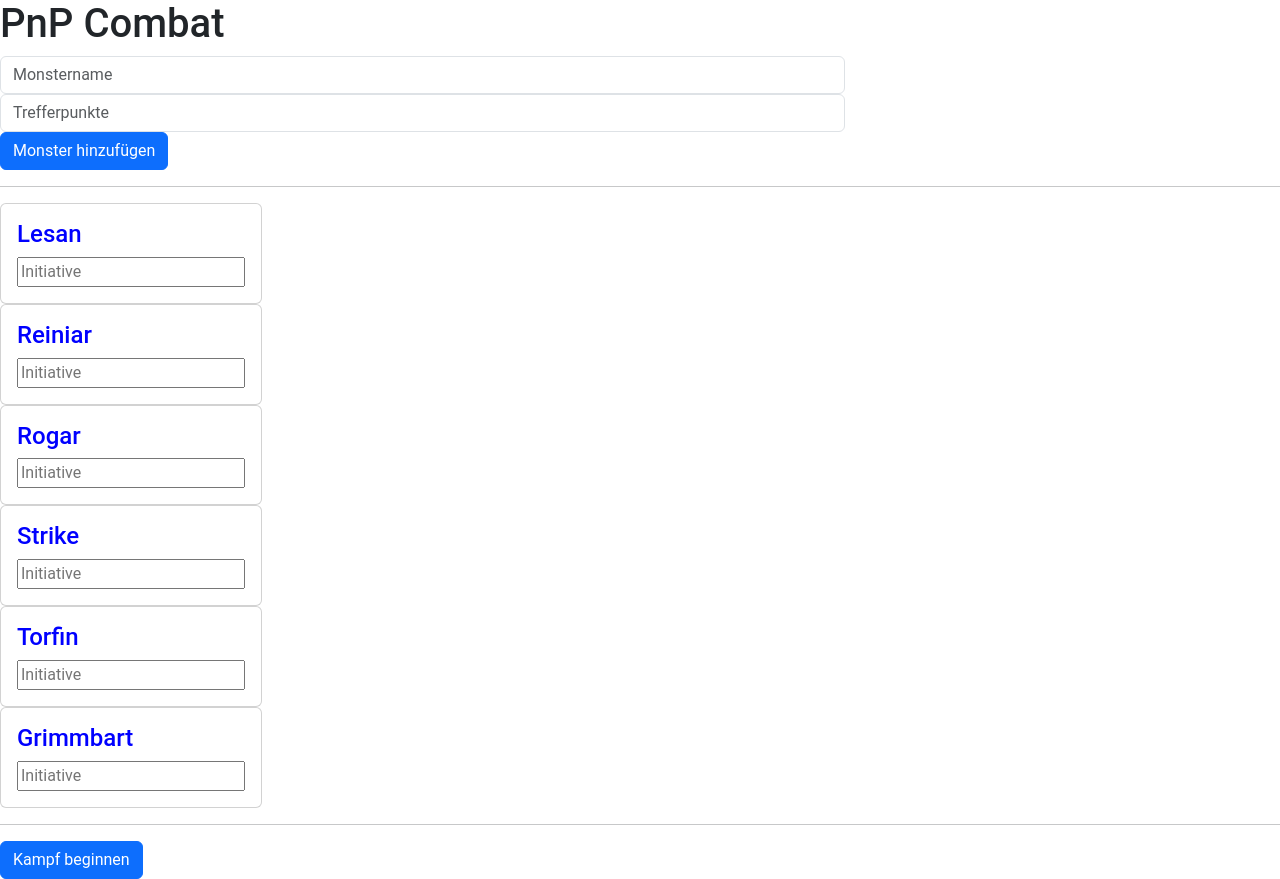
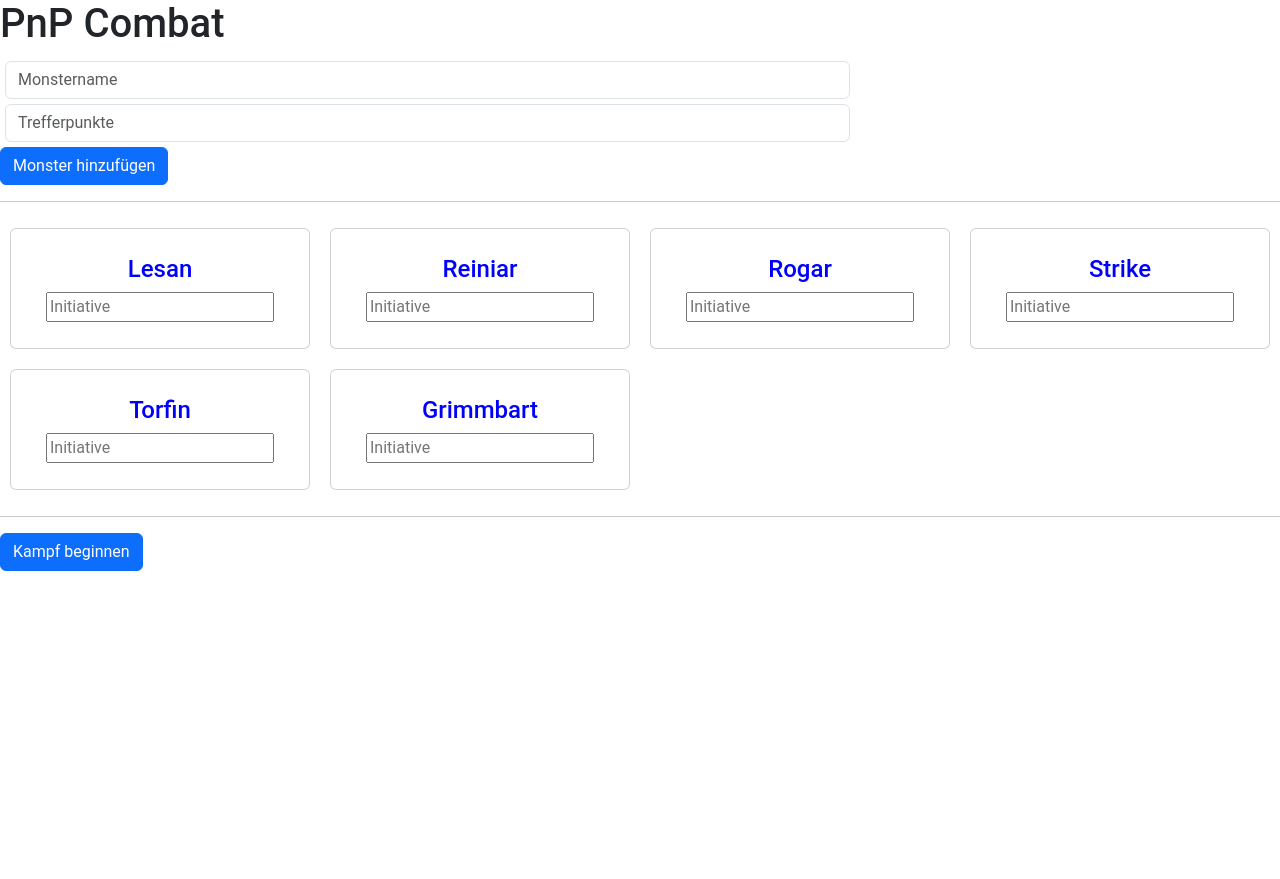
Before and after one commit to GedNX/PnP-Combat, an Angular app: page / in a window 1280 px wide. After the commit the page ends 800 px from the top, so only its background shows below. Built offline with nearby package versions, Linux system fonts and the light colour scheme.

Commit message:
Added styling and enter event when adding monsters

```diff
--- a/src/app/deck/card/card.component.scss
+++ b/src/app/deck/card/card.component.scss
@@ -0,0 +1,16 @@
+.card {
+  width: 300px;
+  min-height: 100px;
+  margin: 10px;
+  padding: 10px;
+}
+
+.card-body {
+  display: block;
+  margin-left: auto;
+  margin-right: auto;
+}
+
+.center-text {
+  text-align: center;
+}
--- a/src/app/deck/deck.component.html
+++ b/src/app/deck/deck.component.html
@@ -15,6 +15,7 @@
     </div>
     <div class="form-group">
       <input [disabled]="onFight"
+             (keydown.enter)="createCharacter(name.value, Number(hitPoint.value), Boolean(isPlayer.checked))"
              placeholder="Trefferpunkte"
              type="number"
              class="form-control"
@@ -31,10 +32,12 @@
 
 <hr>
 <div class="row">
+  <div class="container">
   <app-card
     *ngFor="let character of characters"
     [character]="character">
   </app-card>
+  </div>
 </div>
 <hr>
 <div>
--- a/src/app/deck/deck.component.scss
+++ b/src/app/deck/deck.component.scss
@@ -0,0 +1,7 @@
+.card-view{
+  display: flex;
+}
+
+input {
+  margin: 5px;
+}
```
